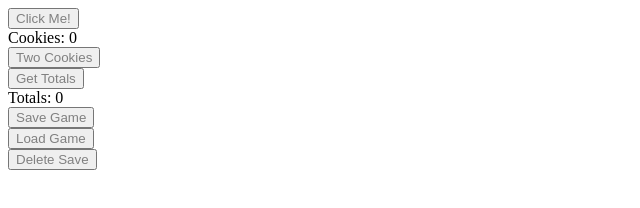
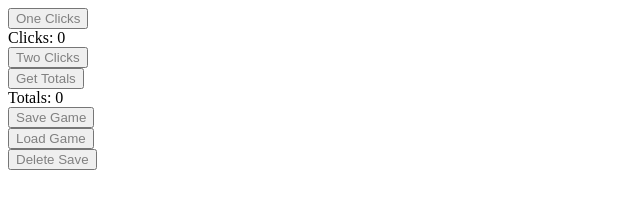
Before and after one commit to tooncool64/javascript_incremental, a plain HTML site: page index.html in a window 1280 px wide. Shown: the full height of the page, 0-640 px from the left. Drawn offline with Linux system fonts and the light colour scheme.

Commit message:
Update index.html

```diff
--- a/index.html
+++ b/index.html
@@ -3,11 +3,11 @@
 		<link rel="stylesheet" type="text/css" href="style.css" />
 	</head>
 	<body>
-		<button onclick="cookieClick(1)">Click Me!</button>
+		<button onclick="clickClick(1)">One Clicks</button>
 		<br />
-		Cookies: <span id="cookies">0</span>
+		Clicks: <span id="clicks">0</span>
 		<br />
-		<button onclick="cookieClick(2)">Two Cookies</button>
+		<button onclick="clickClick(2)">Two Clicks</button>
 		<br />
 		<button onclick="getTotal(1)">Get Totals</button>
 		<br />
```
